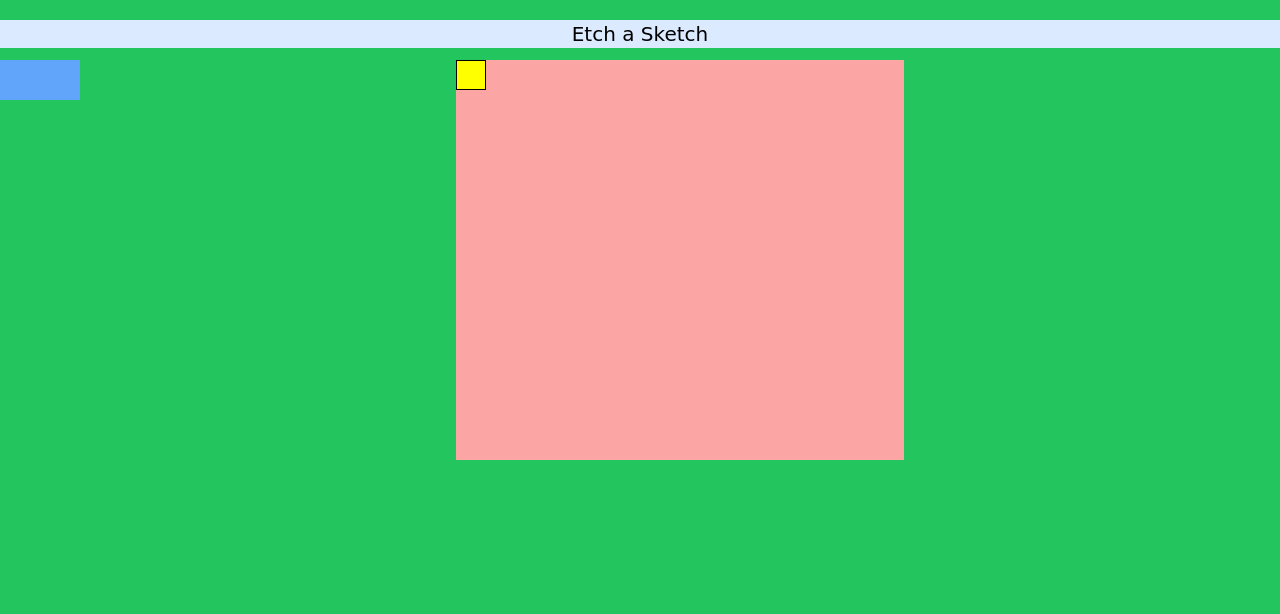
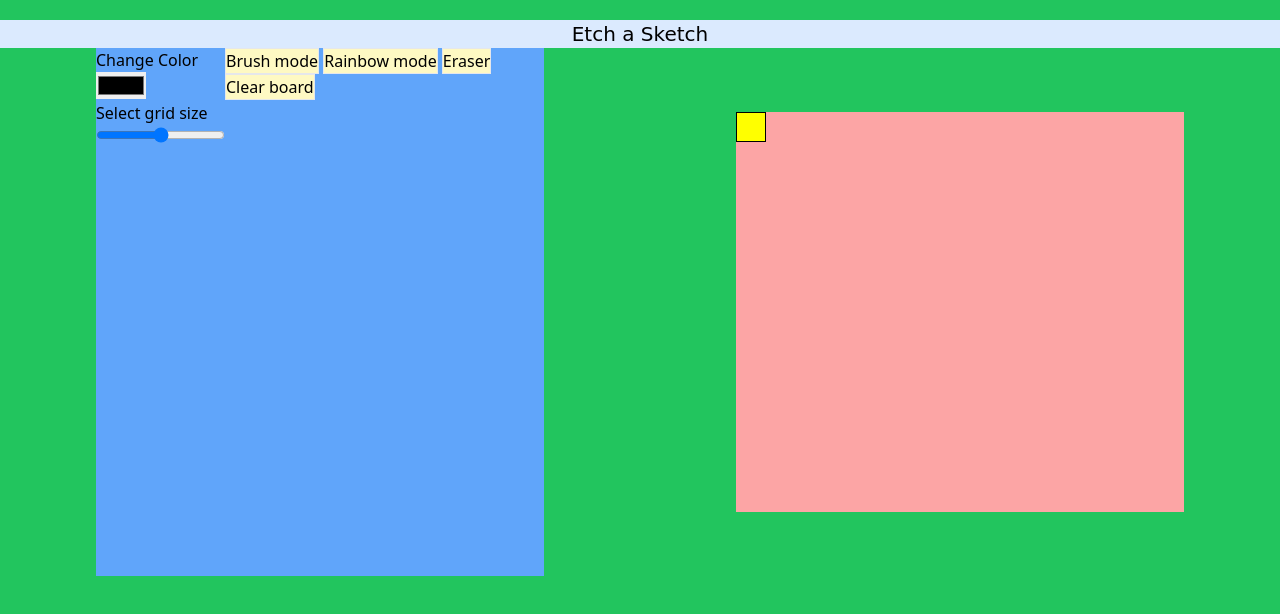
Before and after one commit to GabriellaN-02/Etch-a-Sketch, a plain HTML site: page index.html in a window 1280 px wide. Drawn offline with nearby package versions, Linux system fonts and the light colour scheme.

Commit message:
initial addition of etch a sketch functionalities

```diff
--- a/index.html
+++ b/index.html
@@ -13,17 +13,27 @@
     </style>
   </head>
   <body class="py-5 bg-green-500 h-screen">
-    <header class="bg-blue-100 mb-3">
+    <header class="bg-blue-100">
       <h1 class="text-center text-xl">Etch a Sketch</h1>
     </header>
 
     <main class="lg:flex">
-      <section id="gridContainer" class="bg-red-300 w-[75vw] h-[50vh] max-w-md mx-auto"></section>
-      <section class="flex justify-evenly order-first">
+      <section id="gridContainer" class="bg-red-300 my-[5%] w-[75vw] h-[50vh] max-w-md mx-auto"></section>
+      <section class="flex justify-between order-first bg-red-400 w-[75vw] max-w-md mx-auto">
         <!-- change color & grid size -->
-        <div class="w-10 h-10 bg-blue-400"></div>
+        <div class="bg-blue-400">
+          <h3>Change Color</h3>
+          <input type="color" name="" id="" />
+          <h3>Select grid size</h3>
+          <input type="range" name="" id="" />
+        </div>
         <!-- brush mode, rainbow mode, eraser, clear board -->
-        <div class="w-10 h-10 bg-blue-400"></div>
+        <div class="bg-blue-400">
+          <button class="border bg-yellow-100">Brush mode</button>
+          <button class="border bg-yellow-100">Rainbow mode</button>
+          <button class="border bg-yellow-100">Eraser</button>
+          <button class="border bg-yellow-100">Clear board</button>
+        </div>
       </section>
     </main>
   </body>
```
